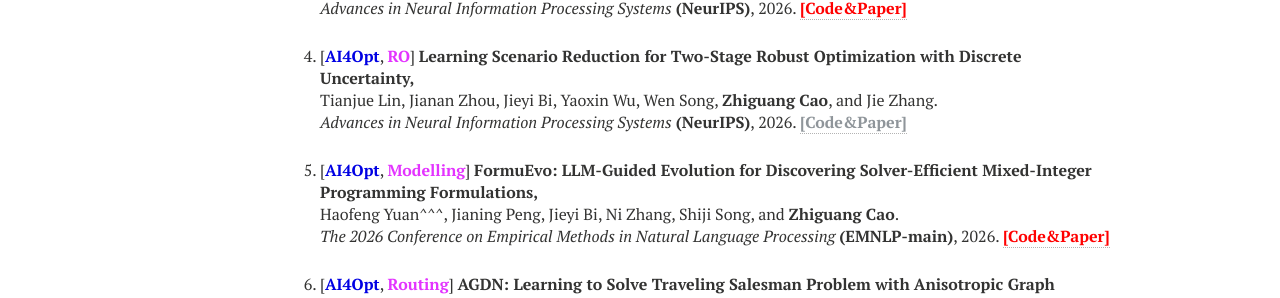
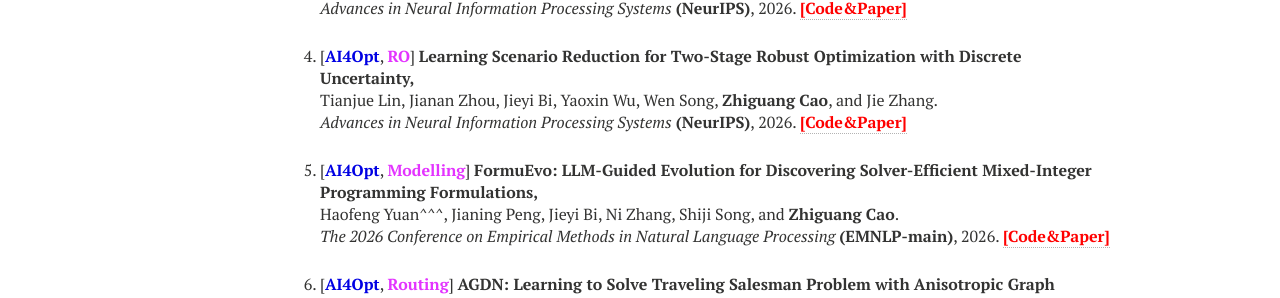
Before and after one commit to zhiguangcaosg/zhiguangcaosg.github.io, a Jekyll site: the page built from publications.md, in a window 1280 px wide. Shown: the part 518-816 px from the top of the page. Built offline with Jekyll 4.4.1, drawn with Linux system fonts in a browser that asks for light colours; nearby versions of some CDN libraries.

Commit message:
Update publications.html

```diff
--- a/_layouts/publications.html
+++ b/_layouts/publications.html
@@ -119,7 +119,7 @@ div.bibtex pre { font-size: 75%; overflow: auto;  width: 100%; padding: 0em 0em;
 <p>
 [<font color="#0000E3"><b>AI4Opt</b></font>, <font color="#E333FF"><b>RO</b></font>] <b>Learning Scenario Reduction for Two-Stage Robust Optimization with Discrete Uncertainty,</b>
 <br> Tianjue Lin, Jianan Zhou, Jieyi Bi, Yaoxin Wu, Wen Song,  <b>Zhiguang Cao</b>, and Jie Zhang.<br>
-<i>Advances in Neural Information Processing Systems</i> <b>(NeurIPS)</b>, 2026. <a href="https://zhiguangcaosg.github.io/publications/"> <font color="#8F959A"><b>[Code&Paper]</b> </font></a>
+<i>Advances in Neural Information Processing Systems</i> <b>(NeurIPS)</b>, 2026. <a href="https://github.com/lintianjue/NeurPRISE" target="_blank"> <font color="#FF0000"><b>[Code&Paper]</b> </font></a>
 </p>
 </li>
 
```
